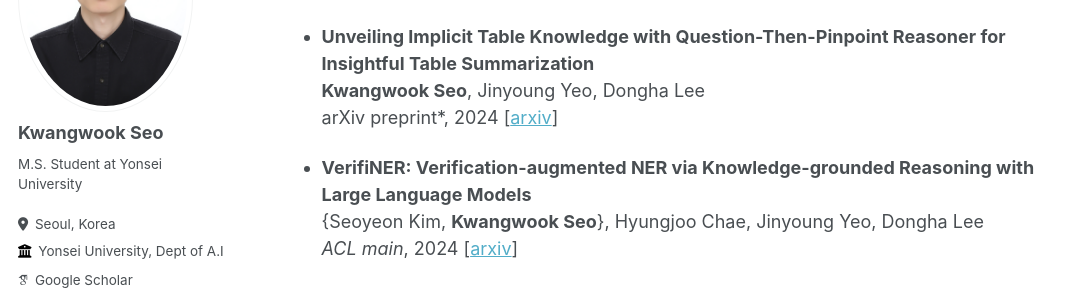
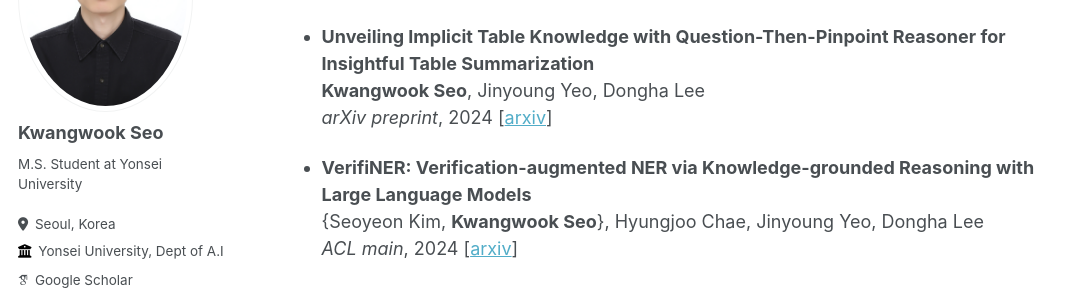
Before and after one commit to tommyEzreal/tommyEzreal.github.io, a Jekyll site: the page built from _pages/about.md, in a window 1280 px wide and 900 px high, scrolled down 405 px. Shown: the part 153-453 px from the top of the window, without its empty margins (0-1079 px from the left). Built offline with Jekyll 4.4.1, drawn with Linux system fonts in a browser that asks for light colours; some web fonts are replaced.

```diff
--- a/_pages/about.md
+++ b/_pages/about.md
@@ -21,7 +21,7 @@ I'm a linked M.S./Ph.D. student at the [Data & Language Intelligence (DLI) Lab](
 *{ } : equal contribution*
 - <span style="color:darkbrown"> **Unveiling Implicit Table Knowledge with Question-Then-Pinpoint Reasoner for Insightful Table Summarization** </span>
 **Kwangwook Seo**, Jinyoung Yeo, Dongha Lee
-arXiv preprint*, 2024 [[arxiv](https://arxiv.org/abs/2406.12269)]
+*arXiv preprint*, 2024 [[arxiv](https://arxiv.org/abs/2406.12269)]
 
 - <span style="color:darkbrown"> **VerifiNER: Verification-augmented NER via Knowledge-grounded Reasoning with Large Language Models** </span>
 {Seoyeon Kim, **Kwangwook Seo**}, Hyungjoo Chae, Jinyoung Yeo, Dongha Lee
```
